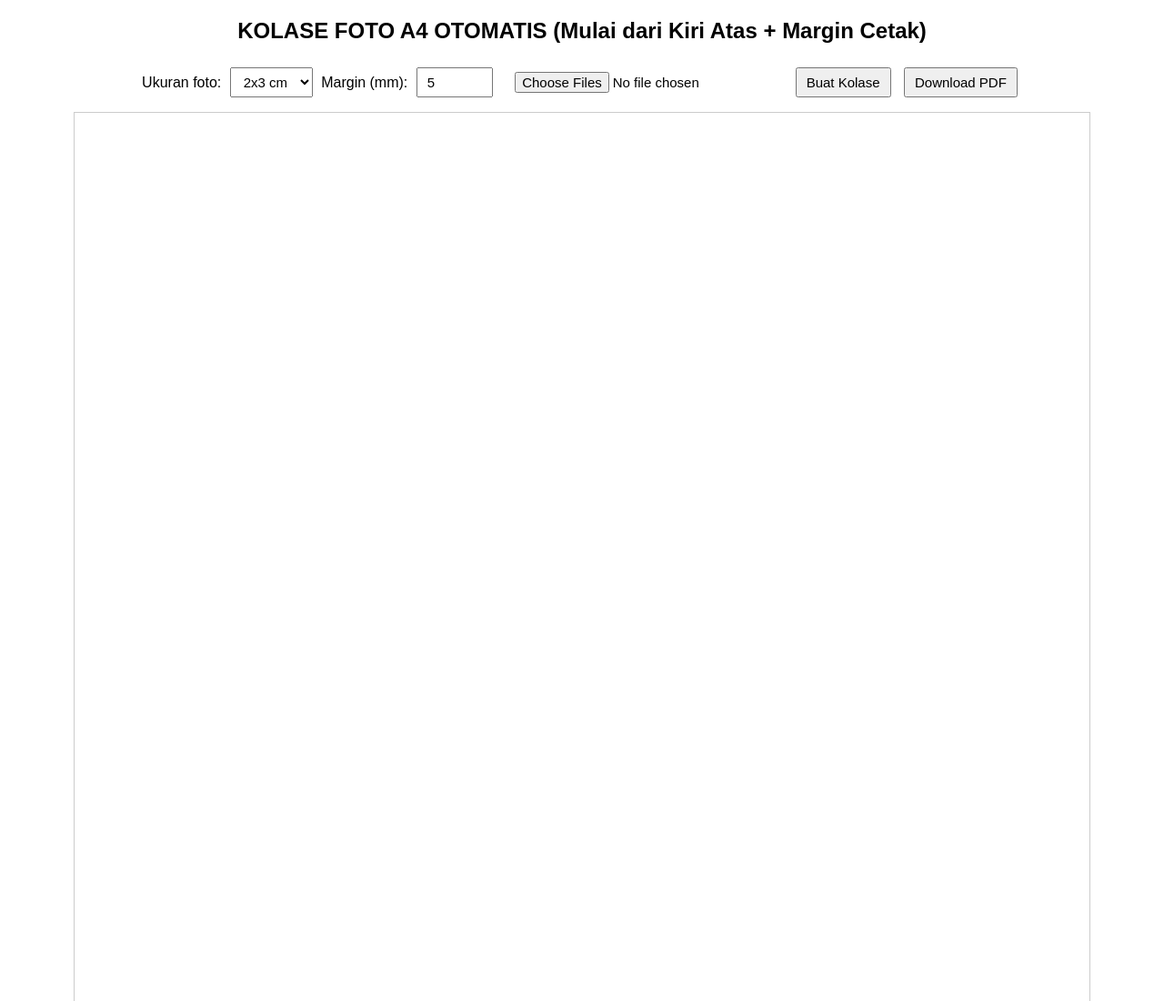
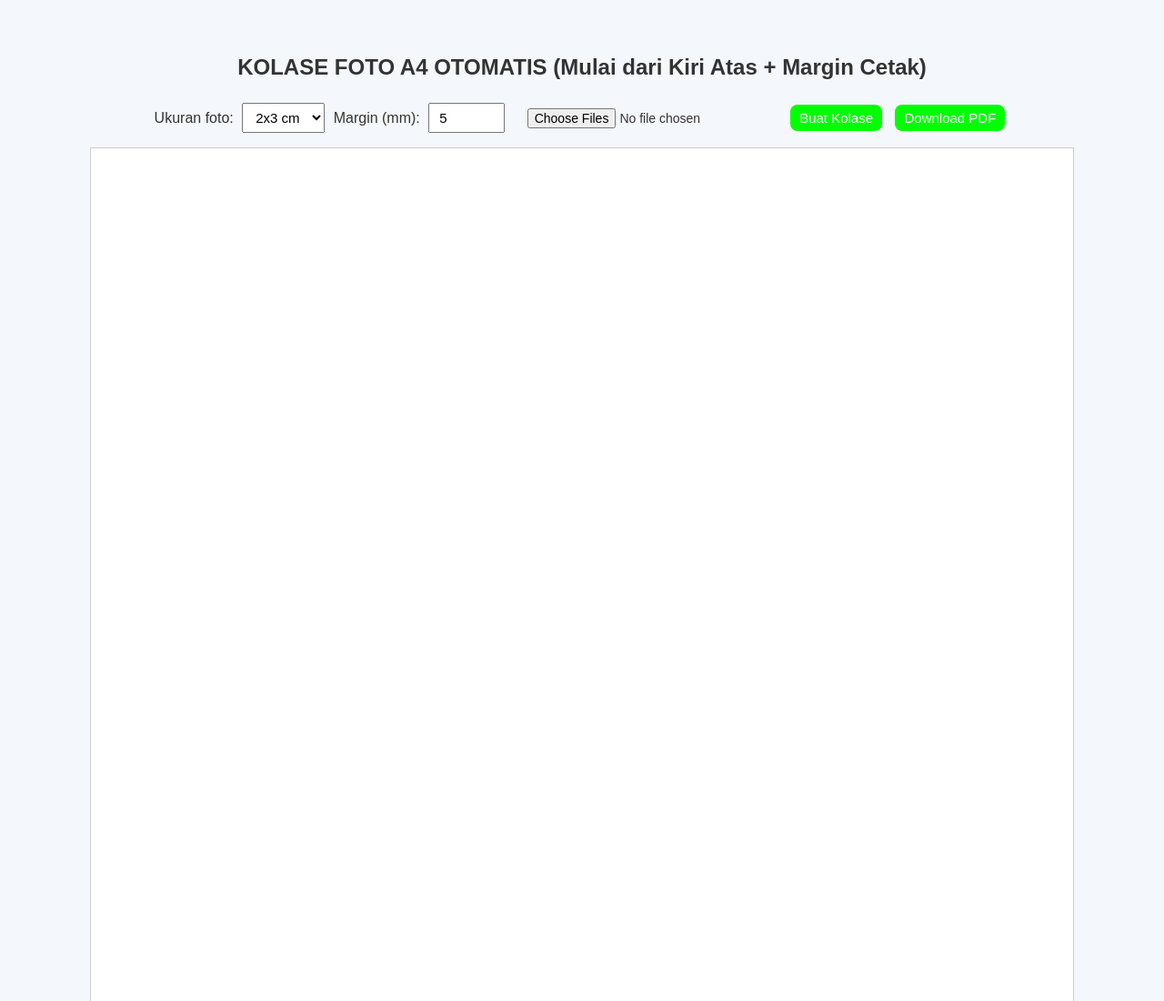
Before and after one commit to procinema22/SEDULUR-FC, a plain HTML site: page index.html in a window 1280 px wide. Shown: the top 1100 px of the page at 91% size. Drawn offline with nearby package versions, Linux system fonts and the light colour scheme.

Commit message:
merubah html dan css

```diff
--- a/index.html
+++ b/index.html
@@ -3,8 +3,10 @@
 <head>
 <meta charset="UTF-8">
 <meta name="viewport" content="width=device-width, initial-scale=1.0">
-<title>Kolase Foto A4 Otomatis (Kiri Atas + Margin)</title>
+<title>ubah file mu</title>
 <script src="https://cdnjs.cloudflare.com/ajax/libs/jspdf/2.5.1/jspdf.umd.min.js"></script>
+<link rel="stylesheet" href="style.css">
+
 <style>
   body { font-family: sans-serif; text-align: center; margin: 20px; }
   canvas { border: 1px solid #ccc; margin-top: 10px; max-width: 90%; height: auto; background: white; }
```
